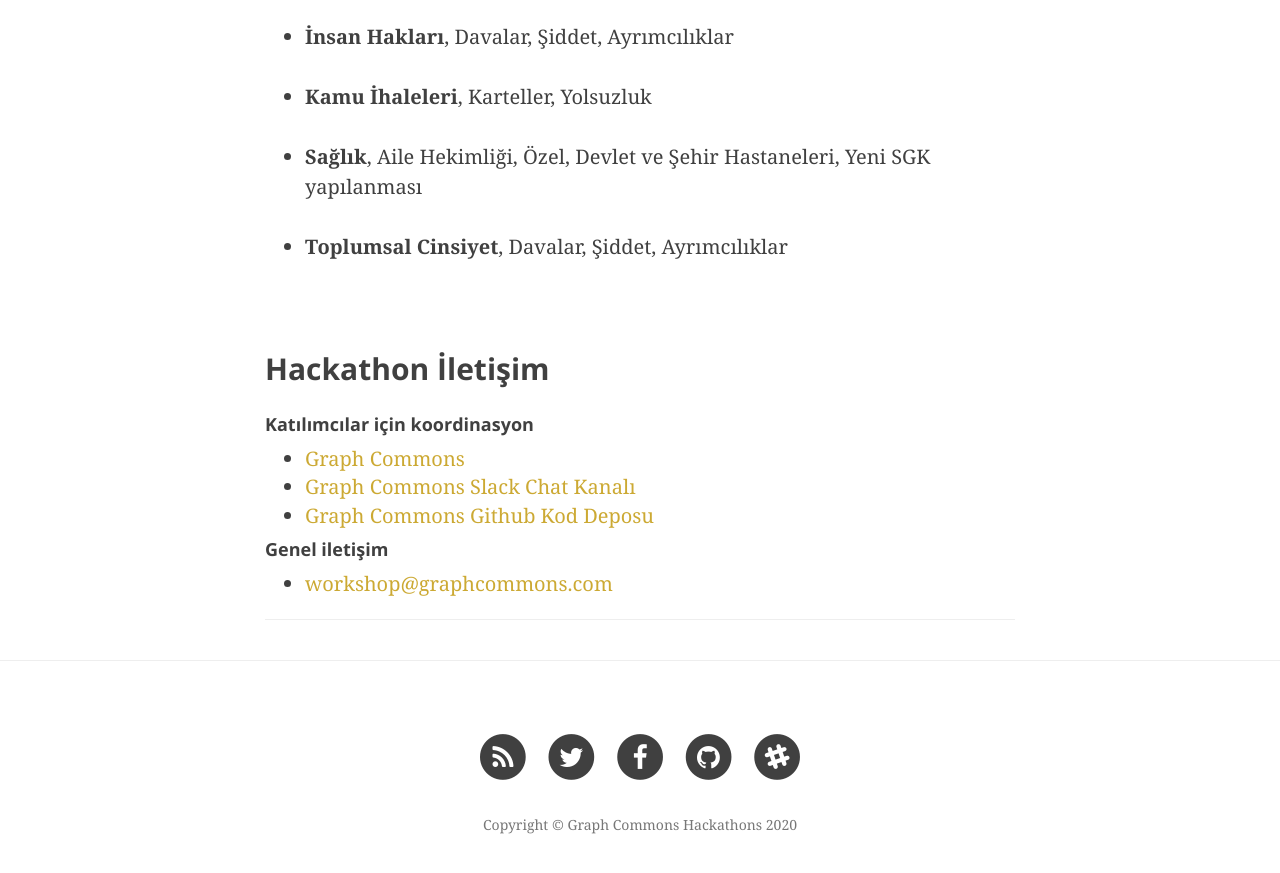
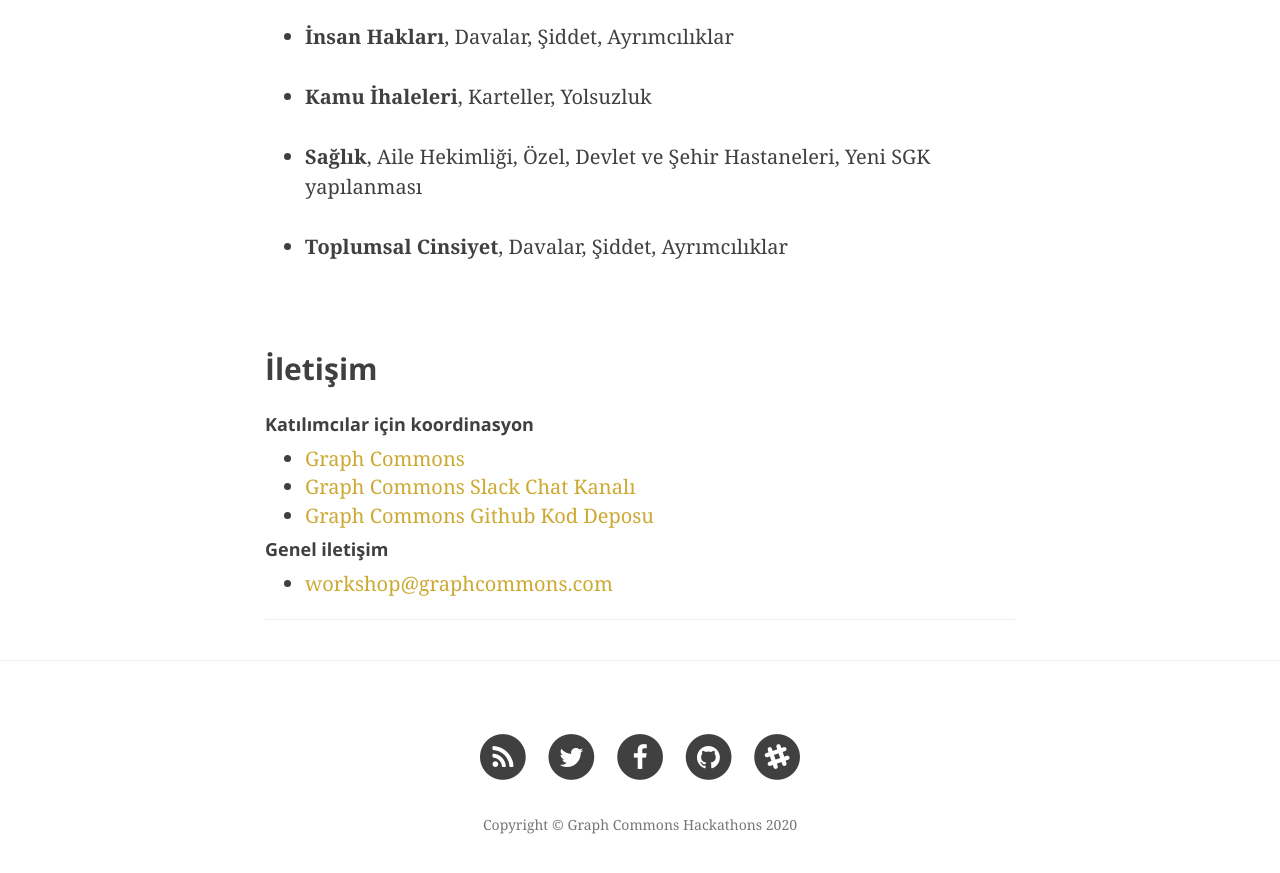
Before and after one commit to graphcommons/hackathons, a Jekyll site: the page built from _posts/2020-03-02-veri-musterekleri.md, in a window 1280 px wide and 900 px high, scrolled down 5523 px. Shown: the top 873 px of the window. Built offline with Jekyll 4.4.1, drawn with Linux system fonts in a browser that asks for light colours; nearby versions of some CDN libraries.

```diff
--- a/_posts/2020-03-02-veri-musterekleri.md
+++ b/_posts/2020-03-02-veri-musterekleri.md
@@ -152,7 +152,7 @@
 
 <a name="iletisim"></a>
 
-## Hackathon İletişim
+## İletişim
 <p></p>
 #### Katılımcılar için koordinasyon
 - [Graph Commons](https://graphcommons.com)
```
Also changed, not shown: other parts of _posts/2020-03-02-veri-musterekleri.md (+1 -1 lines), img/gc-workshop-1500x500-2.jpg (added), img/gc-workshop-1500x500.jpg (added).
